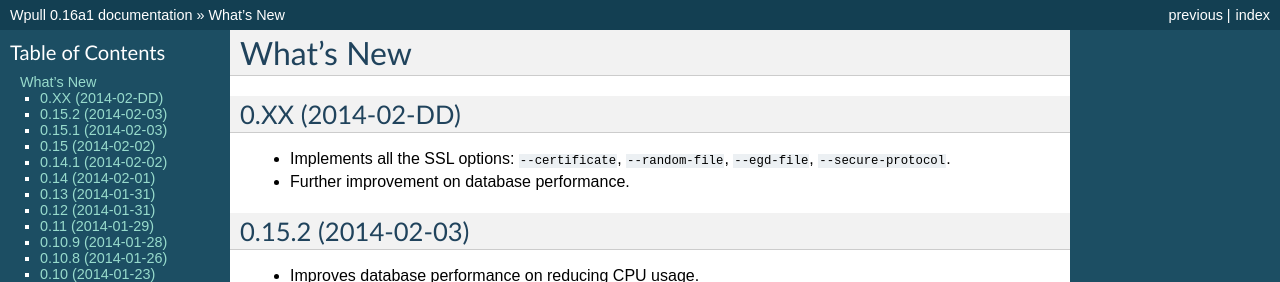
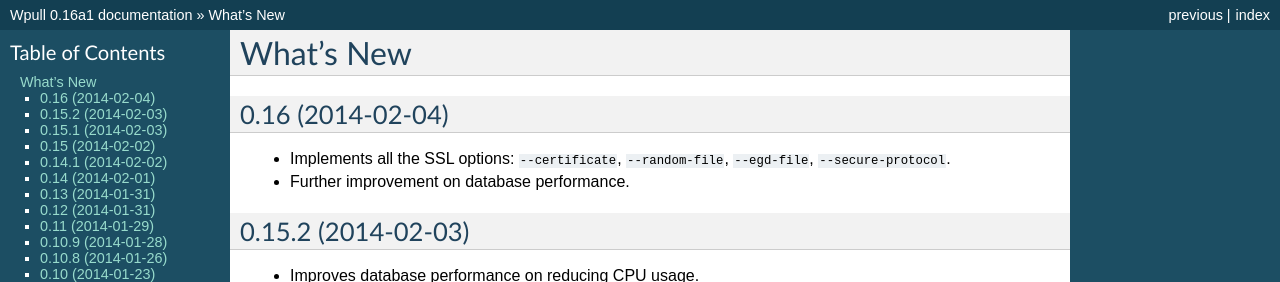
Before and after one commit to ArchiveTeam/wpull, a Sphinx documentation site: the page built from doc/changelog.rst, in a window 1280 px wide and 900 px high. Shown: the top 282 px of the window. Built offline with Sphinx 7.4.7, drawn with Linux system fonts in a browser that asks for light colours.

Commit message:
changelog: Updates latest to 0.16.

```diff
--- a/doc/changelog.rst
+++ b/doc/changelog.rst
@@ -2,7 +2,7 @@
 What's New
 ==========
 
-0.XX (2014-02-DD)
+0.16 (2014-02-04)
 =================
 
 * Implements all the SSL options: ``--certificate``, ``--random-file``, ``--egd-file``, ``--secure-protocol``.
```
